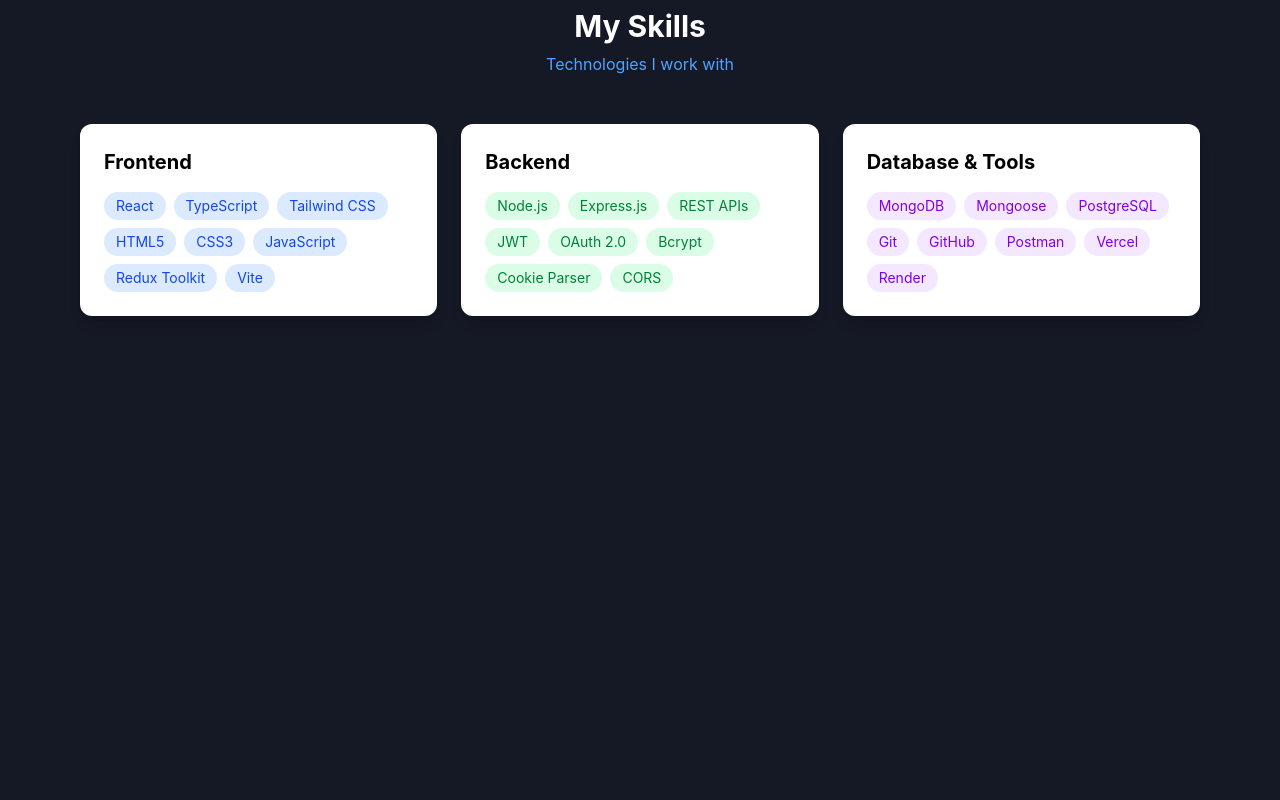
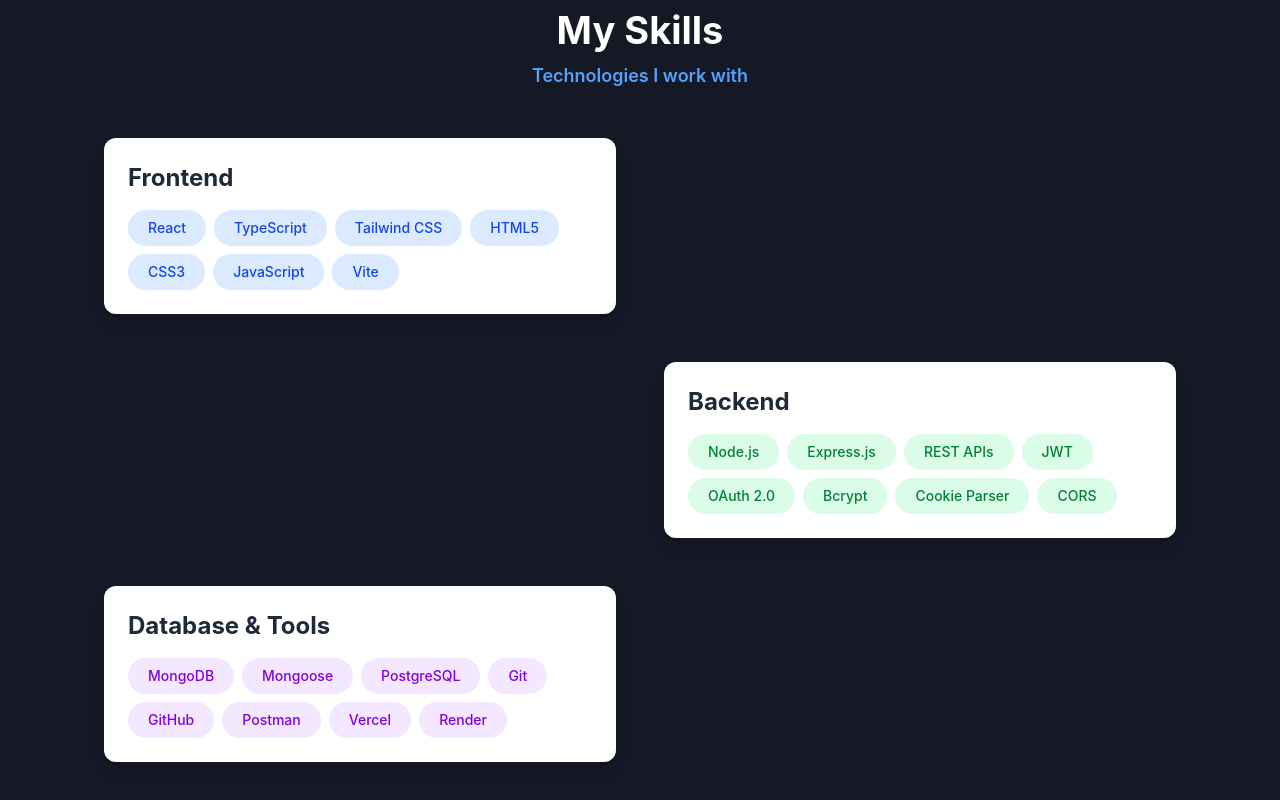
Before and after one commit to Mikmar-Tamang/MLST-Portfolio, a React (Vite) app in the folder frontend/: page / in a window 1280 px wide. Shown: the part 1000-1800 px from the top of the page. Built offline with nearby package versions, Linux system fonts and the light colour scheme; no server answers.

Commit message:
change more layout

```diff
--- a/frontend/src/sections/About.tsx
+++ b/frontend/src/sections/About.tsx
@@ -2,7 +2,7 @@
 
 function About() {
   return (
-    <section id="about" className="min-h-screen py-16 px-5">
+    <section id="about" className="min-h-screen py-16 px-5 lg:px-20 max-w-6xl mx-auto">
       <h1 className="text-2xl font-bold mb-4 text-center">About Me</h1>
       <p className="text-gray-500 mb-6">
        I'm a MERN stack developer with a strong foundation in modern web technologies
--- a/frontend/src/sections/Projects.tsx
+++ b/frontend/src/sections/Projects.tsx
@@ -3,22 +3,15 @@
 function Projects() {
   return (
     <section id="projects" className="px-5 py-16 min-h-screen">
-      <h1 className="text-2xl font-bold mb-4 text-center">Projects</h1>
-      <p className="text-blue-500 mb-6">Here are some of the projects I've worked on:</p>
-      <div className="grid md:grid-cols-2 mt-10 gap-6">
+      <h1 className="text-2xl lg:text-[38px] font-bold mb-4 text-center">Projects</h1>
+      <p className="text-blue-500 text-center text-lg font-semibold mb-6">Here are some of the projects I've worked on:</p>
+      <div className="grid md:px-98 mt-10 gap-6">
         <div className="bg-white rounded-lg shadow p-6">
           <h2 className="text-xl font-bold text-black mb-2">Food wagon</h2>
           <a href="https://food-delivery-sand-one.vercel.app/">
-            <img src={foodWagon} alt="Food wagon project screenshot" className="w-full h-48 object-cover mb-4 rounded" />
+            <img src={foodWagon} alt="Food wagon project screenshot" className="w-full  object-cover mb-4 rounded" />
           </a>
           <p className="text-gray-500">A brief description of the Food wagon project.It is a simple web application for people to order food online.</p>
-        </div>
-        <div className="bg-white rounded-lg shadow p-6">
-          <h2 className="text-xl font-bold text-black mb-2">Project Two</h2>
-          <a href="#" target="_blank" rel="noopener noreferrer">
-            <img src="" alt="Project Two screenshot" className="w-full h-48 object-cover mb-4 rounded" />
-          </a>
-          <p className="text-gray-500">A brief description of Project Two.</p>
         </div>
       </div>
     </section>
--- a/frontend/src/sections/Skills.tsx
+++ b/frontend/src/sections/Skills.tsx
@@ -1,65 +1,78 @@
 
 function Skills() {
-
   const design = () => {
     return `transition-all duration-300 ease-out hover:-translate-y-1 cursor-pointer`;
   }
+
   return (
     <section id="skills" className="text-black px-4 py-16 min-h-screen max-w-6xl mx-auto">
       <div className="text-center mb-12">
-        <h2 className="text-3xl text-white font-bold mb-2">My Skills</h2>
-        <p className="text-blue-400">Technologies I work with</p>
+        <h2 className="text-3xl lg:text-[38px] text-white font-bold mb-2">My Skills</h2>
+        <p className="text-blue-400 lg:text-lg font-semibold">Technologies I work with</p>
       </div>
 
-      <div className="grid md:grid-cols-3 gap-6">
-        {/* Frontend Skills */}
-        <div className="bg-white rounded-xl shadow-lg p-6 hover:shadow-xl transition">
-          <div className="flex items-center gap-2 mb-4">
-            <h3 className="text-xl font-bold">Frontend</h3>
+      {/* Zigzag Grid Layout */}
+      <div className="grid grid-cols-1 lg:grid-cols-2 gap-8 lg:gap-12">
+
+        {/* Row 1: Frontend - RIGHT side */}
+        <div className="lg:col-start-1 lg:row-start-1">
+          <div className="bg-white rounded-xl shadow-lg p-6 hover:shadow-xl transition max-w-lg ml-auto">
+            <div className="mb-4">
+              <h3 className="text-2xl font-bold text-gray-800">Frontend</h3>
             </div>
             <div className="flex flex-wrap gap-2">
-            <span className={`px-3 py-1 bg-blue-100 text-blue-700 rounded-full text-sm ${design()}`}>React</span>
-            <span className={`px-3 py-1 bg-blue-100 text-blue-700 rounded-full text-sm ${design()}`}>TypeScript</span>
-            <span className={`px-3 py-1 bg-blue-100 text-blue-700 rounded-full text-sm ${design()}`}>Tailwind CSS</span>
-            <span className={`px-3 py-1 bg-blue-100 text-blue-700 rounded-full text-sm ${design()}`}>HTML5</span>
-            <span className={`px-3 py-1 bg-blue-100 text-blue-700 rounded-full text-sm ${design()}`}>CSS3</span>
-            <span className={`px-3 py-1 bg-blue-100 text-blue-700 rounded-full text-sm ${design()}`}>JavaScript</span>
-            <span className={`px-3 py-1 bg-blue-100 text-blue-700 rounded-full text-sm ${design()}`}>Redux Toolkit</span>
-            <span className={`px-3 py-1 bg-blue-100 text-blue-700 rounded-full text-sm ${design()}`}>Vite</span>
+              <span className={`px-4 py-1 lg:px-5 lg:py-2 bg-blue-100 text-blue-700 rounded-full text-sm font-medium ${design()}`}>React</span>
+              <span className={`px-4 py-1 lg:px-5 lg:py-2 bg-blue-100 text-blue-700 rounded-full text-sm font-medium ${design()}`}>TypeScript</span>
+              <span className={`px-4 py-1 lg:px-5 lg:py-2 bg-blue-100 text-blue-700 rounded-full text-sm font-medium ${design()}`}>Tailwind CSS</span>
+              <span className={`px-4 py-1 lg:px-5 lg:py-2 bg-blue-100 text-blue-700 rounded-full text-sm font-medium ${design()}`}>HTML5</span>
+              <span className={`px-4 py-1 lg:px-5 lg:py-2 bg-blue-100 text-blue-700 rounded-full text-sm font-medium ${design()}`}>CSS3</span>
+              <span className={`px-4 py-1 lg:px-5 lg:py-2 bg-blue-100 text-blue-700 rounded-full text-sm font-medium ${design()}`}>JavaScript</span>
+              <span className={`px-4 py-1 lg:px-5 lg:py-2 bg-blue-100 text-blue-700 rounded-full text-sm font-medium ${design()}`}>Vite</span>
+            </div>
           </div>
         </div>
 
-        {/* Backend Skills */}
-        <div className="bg-white rounded-xl shadow-lg p-6 hover:shadow-xl transition">
-          <div className="flex items-center gap-2 mb-4">
-            <h3 className="text-xl font-bold">Backend</h3>
+        {/* Row 1 spacer - LEFT side empty */}
+        <div className="hidden lg:block lg:row-start-1"></div>
+
+        {/* Row 2: Backend - LEFT side */}
+        <div className="lg:col-start-2 lg:row-start-2">
+          <div className="bg-white rounded-xl shadow-lg p-6 hover:shadow-xl transition max-w-lg mr-auto">
+            <div className="mb-4">
+              <h3 className="text-2xl font-bold text-gray-800">Backend</h3>
             </div>
             <div className="flex flex-wrap gap-2">
-            <span className={`px-3 py-1 bg-green-100 text-green-700 rounded-full text-sm ${design()}`}>Node.js</span>
-            <span className={`px-3 py-1 bg-green-100 text-green-700 rounded-full text-sm ${design()}`}>Express.js</span>
-            <span className={`px-3 py-1 bg-green-100 text-green-700 rounded-full text-sm ${design()}`}>REST APIs</span>
-            <span className={`px-3 py-1 bg-green-100 text-green-700 rounded-full text-sm ${design()}`}>JWT</span>
-            <span className={`px-3 py-1 bg-green-100 text-green-700 rounded-full text-sm ${design()}`}>OAuth 2.0</span>
-            <span className={`px-3 py-1 bg-green-100 text-green-700 rounded-full text-sm ${design()}`}>Bcrypt</span>
-            <span className={`px-3 py-1 bg-green-100 text-green-700 rounded-full text-sm ${design()}`}>Cookie Parser</span>
-            <span className={`px-3 py-1 bg-green-100 text-green-700 rounded-full text-sm ${design()}`}>CORS</span>
+              <span className={`px-4 py-1 lg:px-5 lg:py-2 bg-green-100 text-green-700 rounded-full text-sm font-medium ${design()}`}>Node.js</span>
+              <span className={`px-4 py-1 lg:px-5 lg:py-2 bg-green-100 text-green-700 rounded-full text-sm font-medium ${design()}`}>Express.js</span>
+              <span className={`px-4 py-1 lg:px-5 lg:py-2 bg-green-100 text-green-700 rounded-full text-sm font-medium ${design()}`}>REST APIs</span>
+              <span className={`px-4 py-1 lg:px-5 lg:py-2 bg-green-100 text-green-700 rounded-full text-sm font-medium ${design()}`}>JWT</span>
+              <span className={`px-4 py-1 lg:px-5 lg:py-2 bg-green-100 text-green-700 rounded-full text-sm font-medium ${design()}`}>OAuth 2.0</span>
+              <span className={`px-4 py-1 lg:px-5 lg:py-2 bg-green-100 text-green-700 rounded-full text-sm font-medium ${design()}`}>Bcrypt</span>
+              <span className={`px-4 py-1 lg:px-5 lg:py-2 bg-green-100 text-green-700 rounded-full text-sm font-medium ${design()}`}>Cookie Parser</span>
+              <span className={`px-4 py-1 lg:px-5 lg:py-2 bg-green-100 text-green-700 rounded-full text-sm font-medium ${design()}`}>CORS</span>
+            </div>
           </div>
         </div>
 
-        {/* Database & Tools */}
-        <div className="bg-white rounded-xl shadow-lg p-6 hover:shadow-xl transition">
-          <div className="flex items-center gap-2 mb-4">
-            <h3 className="text-xl font-bold">Database & Tools</h3>
+        {/* Row 2 spacer - RIGHT side empty */}
+        <div className="hidden lg:block lg:row-start-2"></div>
+
+        {/* Row 3: Database - RIGHT side */}
+        <div className="lg:col-start-1 lg:row-start-3">
+          <div className="bg-white rounded-xl shadow-lg p-6 hover:shadow-xl transition max-w-lg ml-auto">
+            <div className="mb-4">
+              <h3 className="text-2xl font-bold text-gray-800">Database & Tools</h3>
             </div>
             <div className="flex flex-wrap gap-2">
-            <span className={`px-3 py-1 bg-purple-100 text-purple-700 rounded-full text-sm ${design()}`}>MongoDB</span>
-            <span className={`px-3 py-1 bg-purple-100 text-purple-700 rounded-full text-sm ${design()}`}>Mongoose</span>
-            <span className={`px-3 py-1 bg-purple-100 text-purple-700 rounded-full text-sm ${design()}`}>PostgreSQL</span>
-            <span className={`px-3 py-1 bg-purple-100 text-purple-700 rounded-full text-sm ${design()}`}>Git</span>
-            <span className={`px-3 py-1 bg-purple-100 text-purple-700 rounded-full text-sm ${design()}`}>GitHub</span>
-            <span className={`px-3 py-1 bg-purple-100 text-purple-700 rounded-full text-sm ${design()}`}>Postman</span>
-            <span className={`px-3 py-1 bg-purple-100 text-purple-700 rounded-full text-sm ${design()}`}>Vercel</span>
-            <span className={`px-3 py-1 bg-purple-100 text-purple-700 rounded-full text-sm ${design()}`}>Render</span>
+              <span className={`px-4 py-1 lg:px-5 lg:py-2 bg-purple-100 text-purple-700 rounded-full text-sm font-medium ${design()}`}>MongoDB</span>
+              <span className={`px-4 py-1 lg:px-5 lg:py-2 bg-purple-100 text-purple-700 rounded-full text-sm font-medium ${design()}`}>Mongoose</span>
+              <span className={`px-4 py-1 lg:px-5 lg:py-2 bg-purple-100 text-purple-700 rounded-full text-sm font-medium ${design()}`}>PostgreSQL</span>
+              <span className={`px-4 py-1 lg:px-5 lg:py-2 bg-purple-100 text-purple-700 rounded-full text-sm font-medium ${design()}`}>Git</span>
+              <span className={`px-4 py-1 lg:px-5 lg:py-2 bg-purple-100 text-purple-700 rounded-full text-sm font-medium ${design()}`}>GitHub</span>
+              <span className={`px-4 py-1 lg:px-5 lg:py-2 bg-purple-100 text-purple-700 rounded-full text-sm font-medium ${design()}`}>Postman</span>
+              <span className={`px-4 py-1 lg:px-5 lg:py-2 bg-purple-100 text-purple-700 rounded-full text-sm font-medium ${design()}`}>Vercel</span>
+              <span className={`px-4 py-1 lg:px-5 lg:py-2 bg-purple-100 text-purple-700 rounded-full text-sm font-medium ${design()}`}>Render</span>
+            </div>
           </div>
         </div>
       </div>
```
Lines whose indentation alone changed are shown as unchanged.
